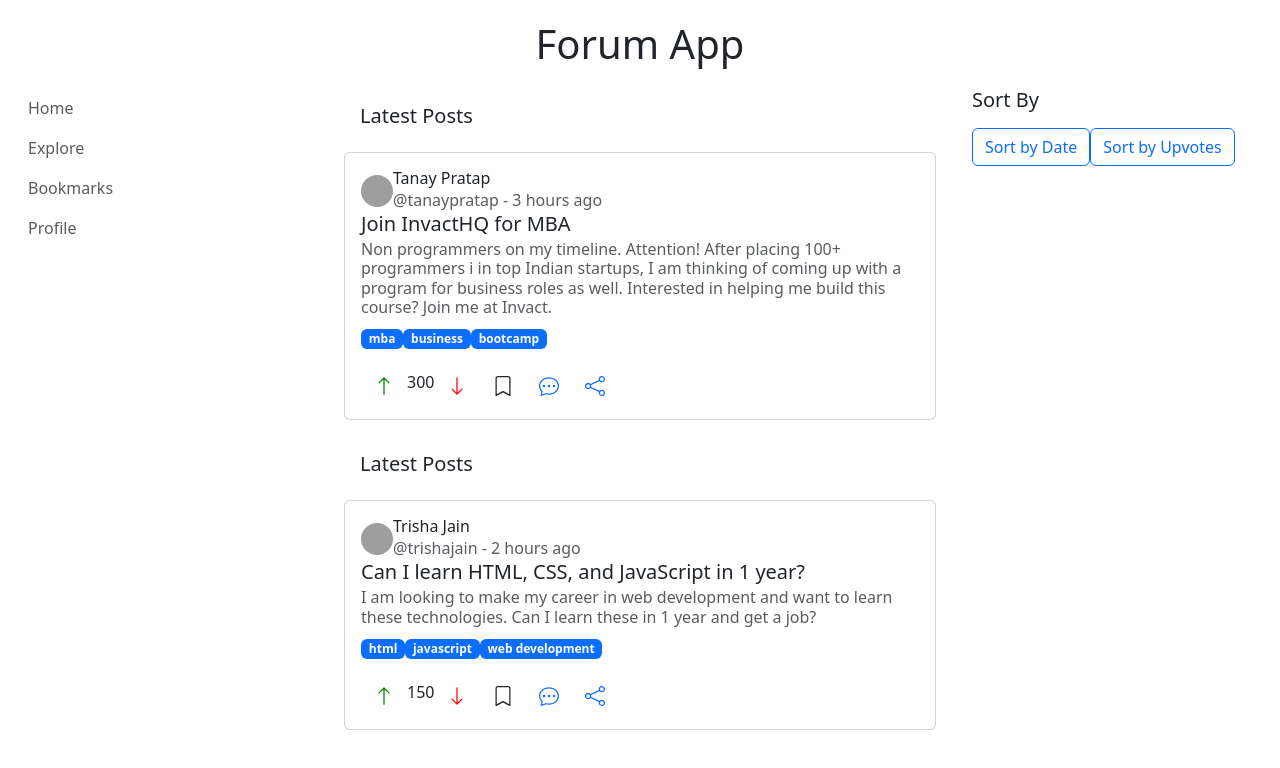
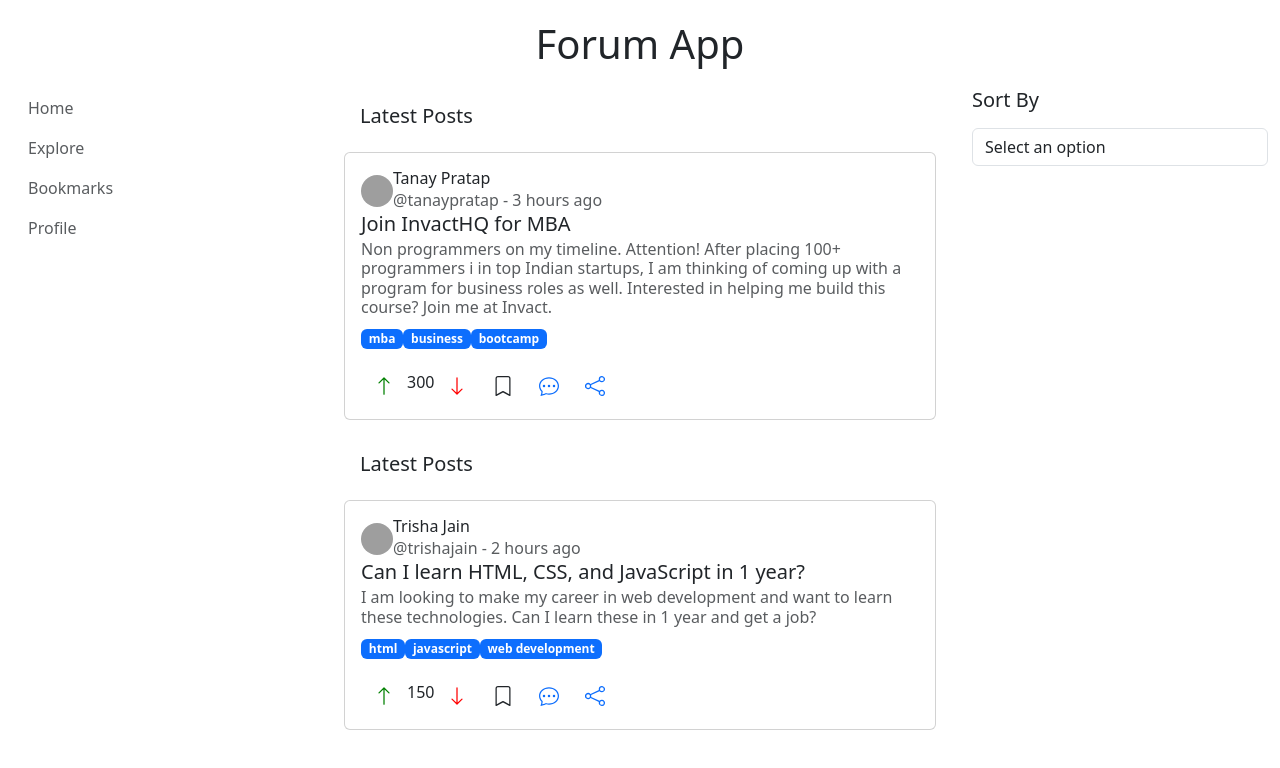
Before and after one commit to swapnaliss/forum-app, a React (Create React App) app: page / in a window 1280 px wide. Shown: the top 768 px of the page. Built offline with nearby package versions, Linux system fonts and the light colour scheme; grey boxes are pictures that could not be loaded.

Commit message:
feature : changes in SortBar

```diff
--- a/src/components/SortBar.jsx
+++ b/src/components/SortBar.jsx
@@ -1,30 +1,28 @@
 import React, { useState } from 'react';
-import { Button } from 'react-bootstrap';
 
 const SortBar = ({ onSortByDate, onSortByUpvotes }) => {
   const [sortBy, setSortBy] = useState('');
 
-    const handleSortByDate = () => {
-        setSortBy('date');
+  const handleSortChange = (event) => {
+    const selectedOption = event.target.value;
+    setSortBy(selectedOption);
+
+    if (selectedOption === 'date') {
       onSortByDate();
-    };
-
-    const handleSortByUpvotes = () => {
-        setSortBy('upvotes');
+    } else if (selectedOption === 'upvotes') {
       onSortByUpvotes();
+    }
   };
 
   return (
     <div className="SortBar">
       <h5>Sort By</h5>
-
       <div className="mt-3">
-                <Button variant={sortBy === 'date' ? 'primary' : 'outline-primary'} onClick={handleSortByDate}>
-                    Sort by Date
-                </Button>
-                <Button variant={sortBy === 'upvotes' ? 'primary' : 'outline-primary'} onClick={handleSortByUpvotes}>
-                    Sort by Upvotes
-                </Button>
+        <select value={sortBy} onChange={handleSortChange} className="form-control">
+          <option value="">Select an option</option>
+          <option value="date">Date</option>
+          <option value="upvotes">Upvotes</option>
+        </select>
       </div>
     </div>
   );
```
Lines whose indentation alone changed are shown as unchanged.
